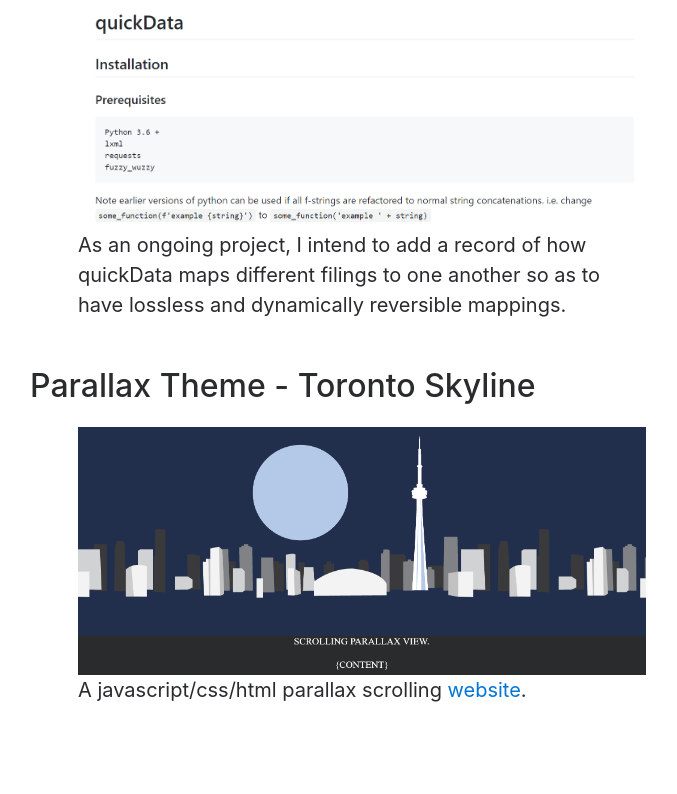
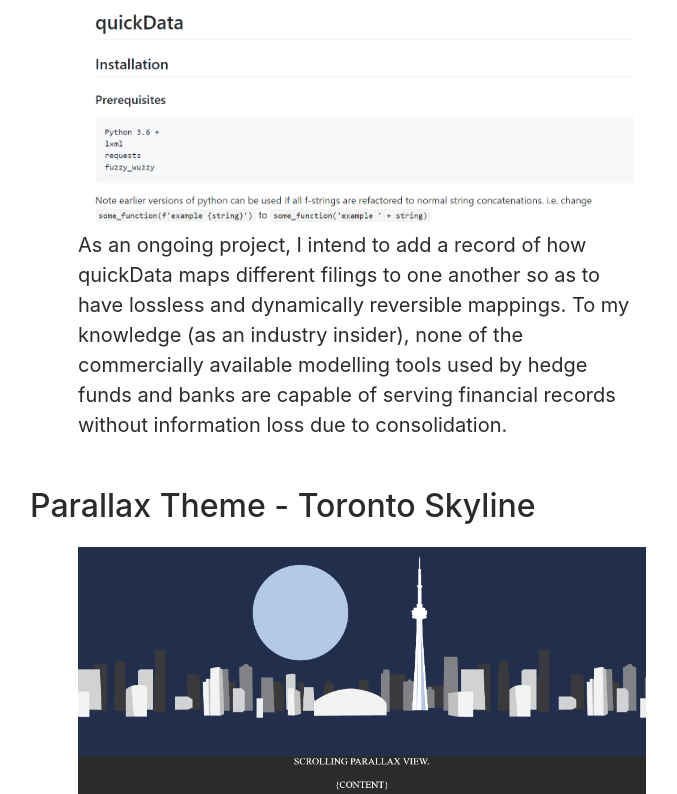
Before and after one commit to nikodevv/portfolio_web, a Django app: page /projects/ in a window 1280 px wide. Shown: the part 534-1328 px from the top of the page, without its empty margins (298-975 px from the left). Before the commit the page ends 1236 px from the top, so only its background shows below. Run offline with Django 3.2, Linux system fonts and the light colour scheme; some libraries are stand-ins or nearby versions.

Commit message:
Added meta tag for scaling

```diff
--- a/home_pages/templates/base.html
+++ b/home_pages/templates/base.html
@@ -3,7 +3,7 @@
   <head>
     <meta charset="utf-8">
     <meta http-equiv="X-UA-Compatible" content="IE=edge">
-    <meta name="viewport" content="width=device-width">
+    <meta name="viewport" content="width=device-width", initial-scale=1.0>
     <!-- The 3 metatags above must come above any other meta tags for bootstrap purposes -->
     <title>{% block title %}{% endblock %}</title>
 
--- a/home_pages/templates/projects.html
+++ b/home_pages/templates/projects.html
@@ -26,7 +26,13 @@
 				</div>
 				<li class="list-unstyled">
 					As an ongoing project, I intend to add a record of how quickData maps different filings
-					to one another so as to have lossless and dynamically reversible mappings.
+					to one another so as to have lossless and dynamically reversible mappings. To my knowledge
+					(as an industry insider),
+					none of the commercially available modelling tools used by hedge funds and banks are capable of serving
+					financial records without information loss due to consolidation. <!--This forces analysts to do a large amount of
+					manual data entry. The data entry is time expensive, a source of errors, and distracts the
+					analysts from things that matter while subjecting them to a mind numbingly boring task. With its
+					(future) ability to reverse mappings, quickData will eliminate the need for manual data entry.   ADD WHEN NEXT PROJECT IS UP-->
 				</li>
 			</div>
 			<h2 class="h2 mt-5">Parallax Theme - Toronto Skyline</h2>
```
